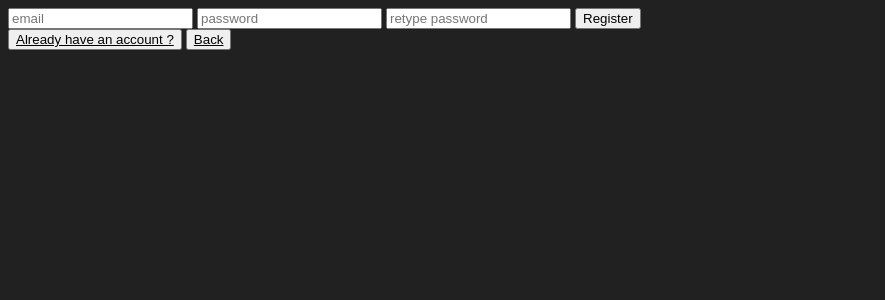
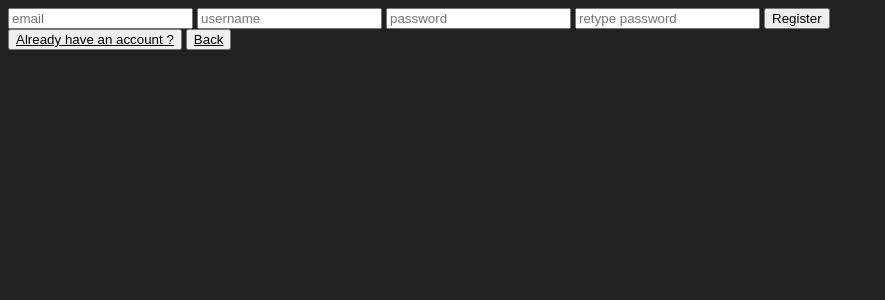
Before and after one commit to Arthur-Prudhomme/Devlab, a PHP site: page /connection/register.php in a window 1280 px wide. Shown: the top 300 px of the page, without its empty margins (0-885 px from the left). Run offline with PHP 8.4, Linux system fonts and the light colour scheme.

Commit message:
:card_file_box: added username

```diff
--- a/connection/register.php
+++ b/connection/register.php
@@ -10,6 +10,7 @@
 <body>
     <form method="POST">
         <input type="email" name="email" placeholder="email">
+        <input type="text" name="username" placeholder="username">
         <input type="password" name="password1" placeholder="password">
         <input type="password" name="password2" placeholder="retype password">
         <input type="submit" value="Register">
@@ -24,6 +25,7 @@
         if ($_POST) {
             $user = new User(
                 $_POST['email'],
+                $_POST['username'],
                 $_POST['password1'],
                 $_POST['password2']
             );
--- a/controllers/connection.php
+++ b/controllers/connection.php
@@ -22,12 +22,23 @@ class Connection
         if(isset($email_check['email'])){
             echo'There is already an account registered with this email - ';
             return false;
+        }
+        $username = $user->username;
+        $query = 'SELECT * FROM `user` WHERE `username` =?';
+        $username_check = $this->pdo->prepare($query);
+        $username_check->execute(array($username));
+        $username_check = $username_check->fetch();
+
+        if(isset($username_check['username'])){
+            echo'There is already an account registered with this username - ';
+            return false;
         }else{
-            $query = 'INSERT INTO user (email, password)
-                    VALUES (:email, :password)';
+            $query = 'INSERT INTO user (email, username, password)
+                    VALUES (:email, :username, :password)';
             $statement = $this->pdo->prepare($query);
             $statement->execute([
                 'email' => $user->email,
+                'username' => $user->username,
                 'password' => md5($user->password . 'VforVendetta'),
             ]);
 
--- a/controllers/user.php
+++ b/controllers/user.php
@@ -6,6 +6,7 @@ class User
 
     public function __construct(
         public string $email,
+        public string $username,
         public string $password,
         public string $password2,
     )
```
